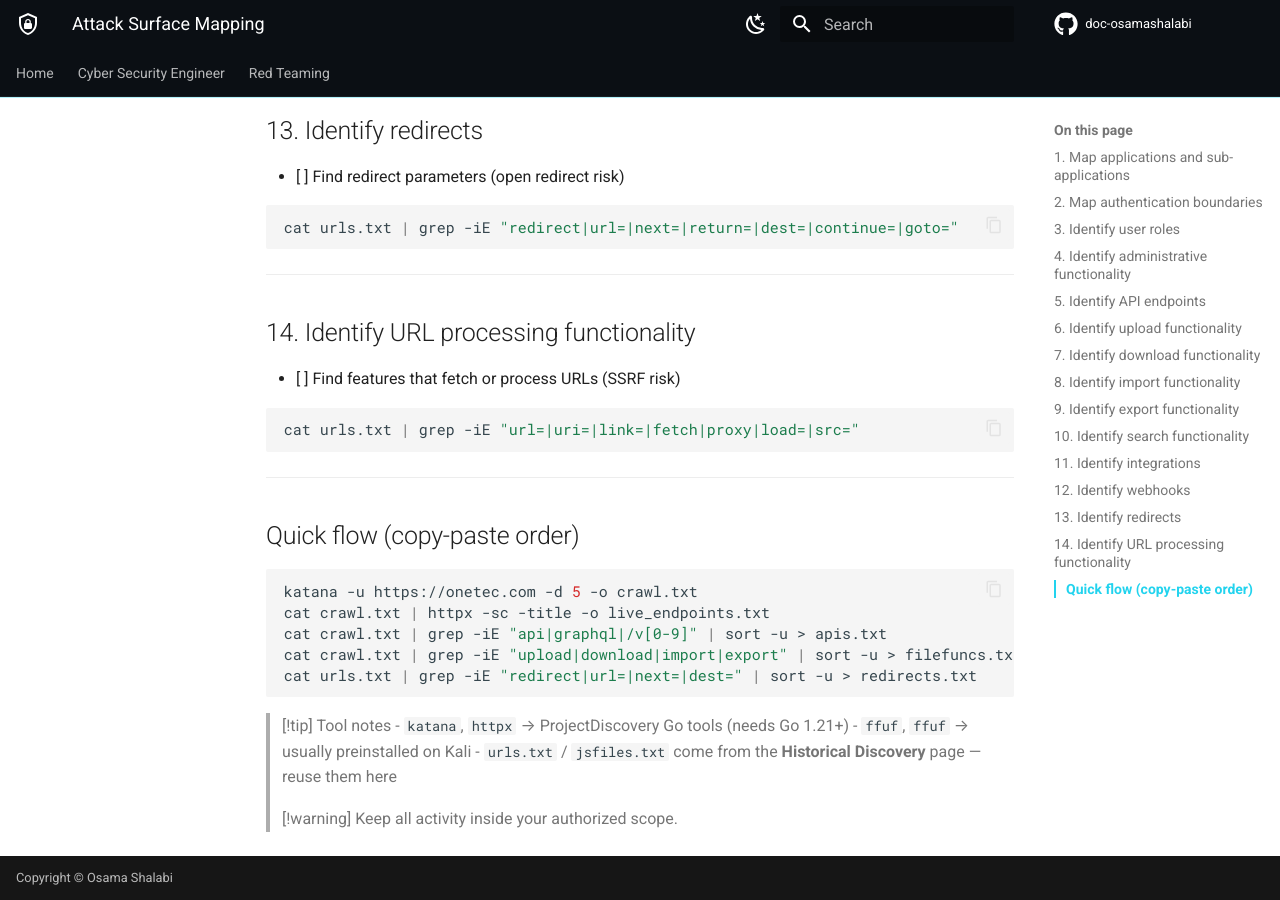
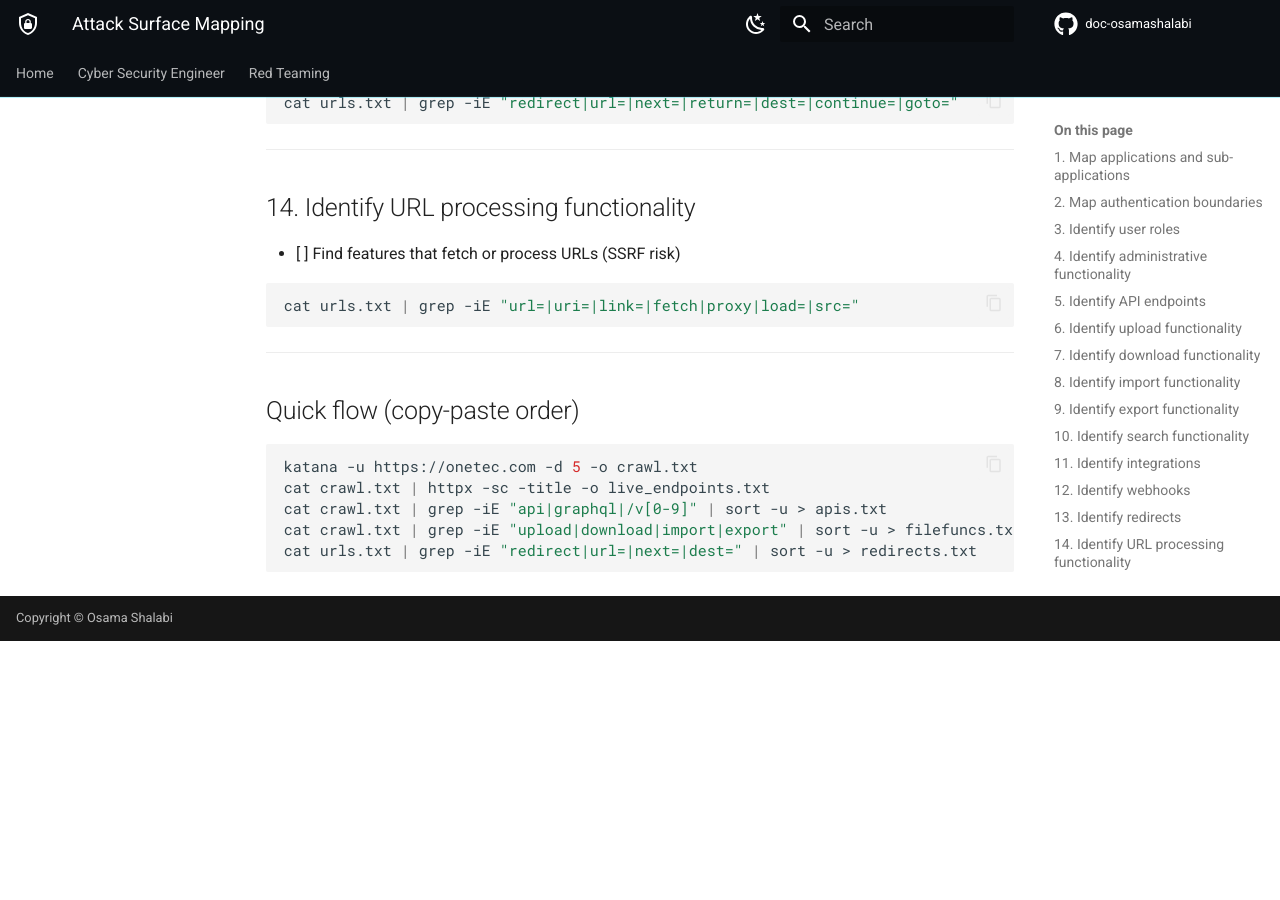
Before and after one commit to osamashalabi432-png/doc-osamashalabi, an MkDocs documentation site: the page built from docs/red-teaming/web-hacking/phase3 - Attack Surface Mapping/Attack Surface Mapping.md, in a window 1280 px wide and 900 px high, scrolled down 2952 px. Built offline with MkDocs 1.6.1 and Material for MkDocs 9.7.7, drawn with Linux system fonts in a browser that asks for light colours; comment, search, counter and statistics services are not loaded; after the commit the page ends 3593 px from its top, so only the background shows below that; some of the changed text lies outside the part shown.

Commit message:
vault backup: 2026-10-01 15:40:11

````diff
--- a/docs/red-teaming/web-hacking/phase3 - Attack Surface Mapping/Attack Surface Mapping.md
+++ b/docs/red-teaming/web-hacking/phase3 - Attack Surface Mapping/Attack Surface Mapping.md
@@ -16,11 +16,8 @@ Also check subdomains from your earlier recon — each may host a separate app.
 - [ ] Find where login is required vs. public
 
 ```bash
-cat crawl.txt | httpx -sc -title
+cat crawl.txt | pdhttpx -sc -title
 ```
-
-> [!note]
-> `401`/`403` = protected. `200` = open. Compare what's reachable logged in vs. logged out.
 
 ---
 
@@ -171,11 +162,3 @@ cat crawl.txt | grep -iE "api|graphql|/v[0-9]" | sort -u > apis.txt
 cat crawl.txt | grep -iE "upload|download|import|export" | sort -u > filefuncs.txt
 cat urls.txt | grep -iE "redirect|url=|next=|dest=" | sort -u > redirects.txt
 ```
-
-> [!tip] Tool notes
-> - `katana`, `httpx` → ProjectDiscovery Go tools (needs Go 1.21+)
-> - `ffuf`, `ffuf` → usually preinstalled on Kali
-> - `urls.txt` / `jsfiles.txt` come from the **Historical Discovery** page — reuse them here
-
-> [!warning]
-> Keep all activity inside your authorized scope.
````
Also changed, not shown: other parts of docs/red-teaming/web-hacking/phase3 - Attack Surface Mapping/Attack Surface Mapping.md (+0 -6 lines).
